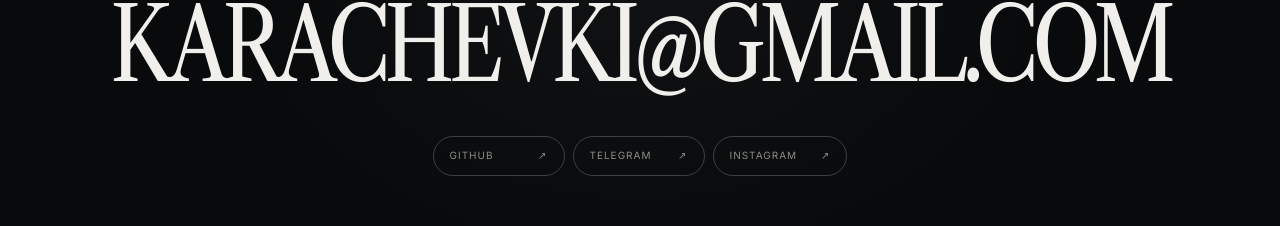
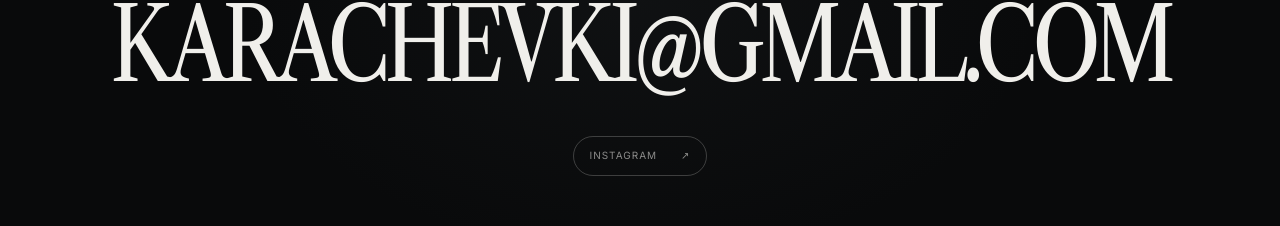
Before and after one commit to Neumann96/CV-2.0, a Next.js app: page / in a window 1280 px wide. Shown: the part 6075-6301 px from the top of the page. Built offline with nearby package versions, Linux system fonts and the light colour scheme.

Commit message:
refactor: simplify contact social links

```diff
--- a/app/page.tsx
+++ b/app/page.tsx
@@ -570,12 +570,14 @@ export default function Home() {
           </button>
 
           <nav className="contact-socials" aria-label="Contact links">
-            {socialLinks.map((link) => (
-              <a key={link.label} href={link.href} target="_blank" rel="noreferrer">
-                <span>{link.label}</span>
-                <i aria-hidden="true">↗</i>
-              </a>
-            ))}
+            {socialLinks
+              .filter((link) => link.label === "Instagram")
+              .map((link) => (
+                <a key={link.label} href={link.href} target="_blank" rel="noreferrer">
+                  <span>{link.label}</span>
+                  <i aria-hidden="true">↗</i>
+                </a>
+              ))}
           </nav>
 
           <footer className="site-footer">
```
